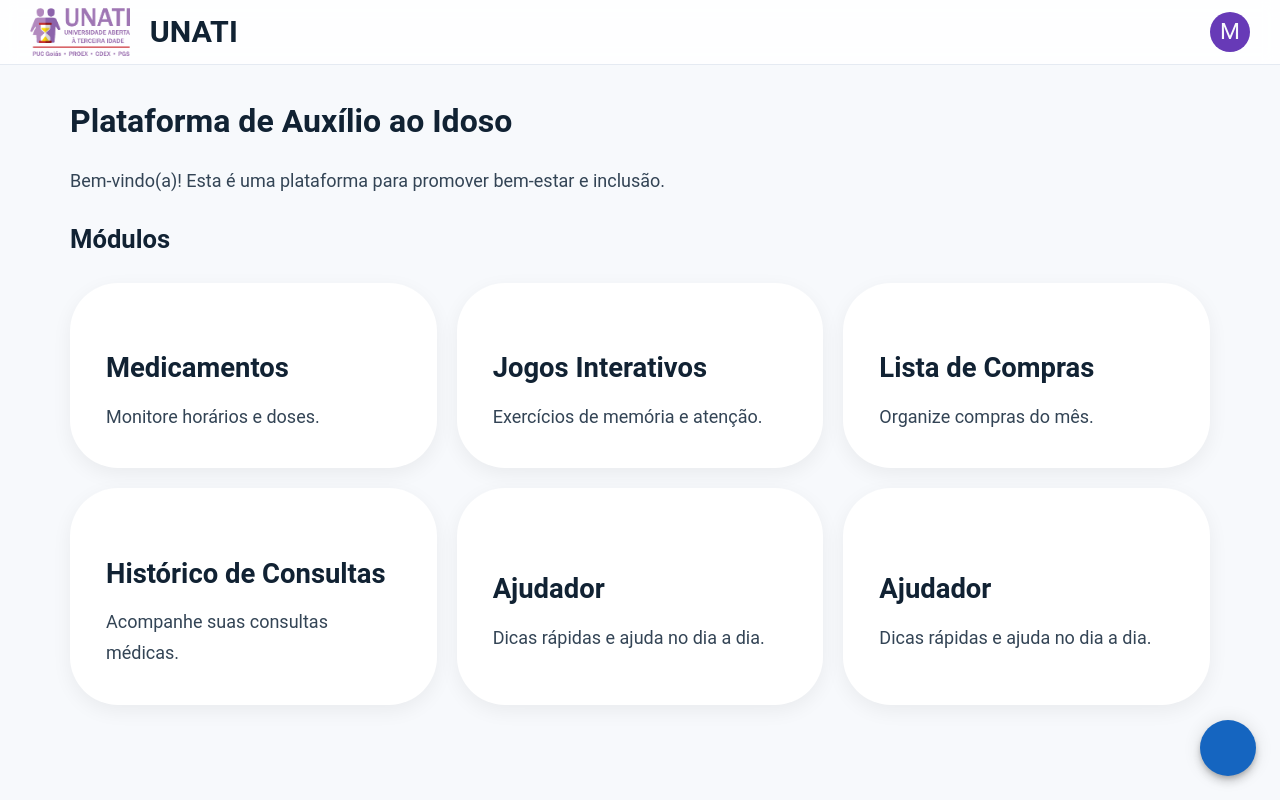
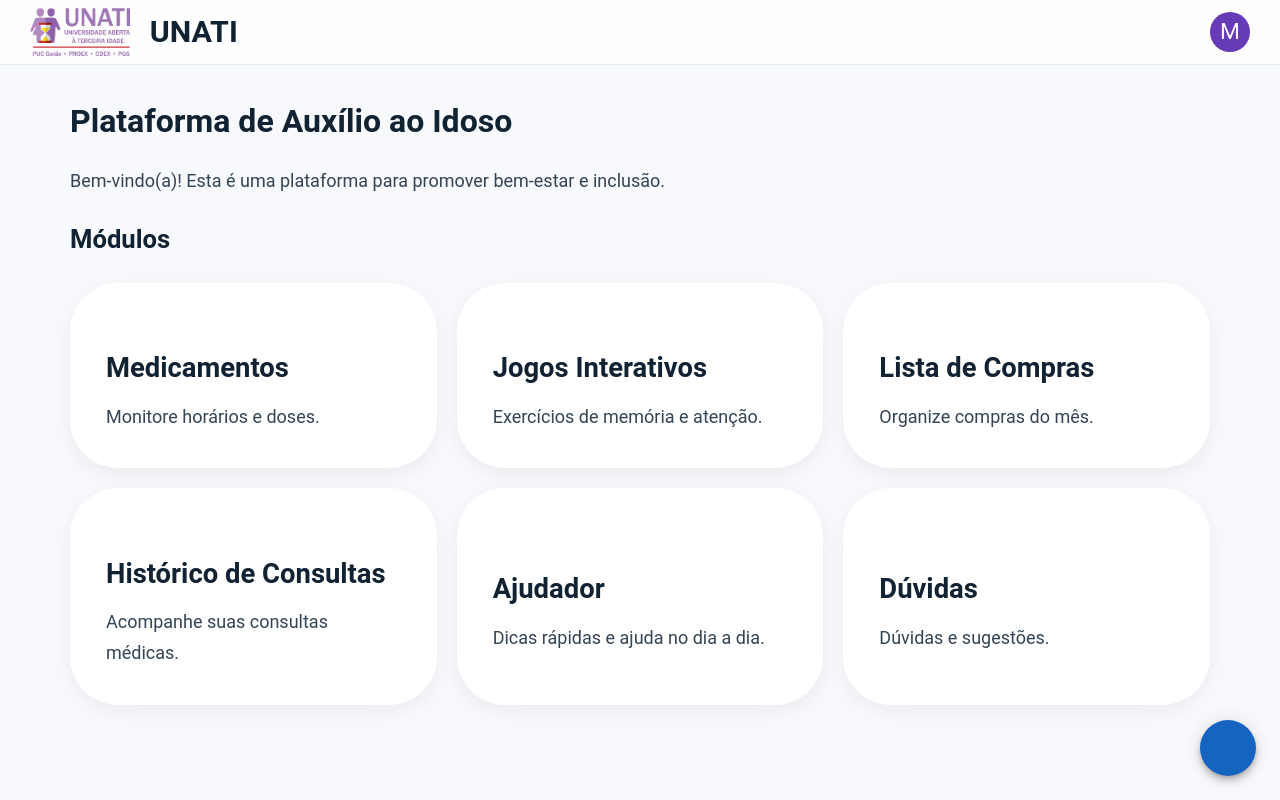
Before and after one commit to projeto-integrador-puc-ads/Projeto-Integrador, a React app in the folder frontend/: page / in a window 1280 px wide. Built offline with nearby package versions, Linux system fonts and the light colour scheme; some icons are missing; the HTML template or start-up script is replaced by a standard one.

Commit message:
update modulegrid

```diff
--- a/frontend/src/components/ModuleGrid.tsx
+++ b/frontend/src/components/ModuleGrid.tsx
@@ -6,6 +6,7 @@
 import HistoryIcon from '@mui/icons-material/History';
 import HelpOutlineIcon from '@mui/icons-material/HelpOutline';
 import { useNavigate } from 'react-router-dom';
+import EscalatorWarningIcon from '@mui/icons-material/EscalatorWarning';
 
 export function ModuleGrid() {
   const navigate = useNavigate();
@@ -36,15 +37,15 @@
       to: '/grupo4/consultas',
     },
     {
-      icon: <HelpOutlineIcon sx={{ fontSize: 40 }} />,
+      icon: <EscalatorWarningIcon sx={{ fontSize: 40 }} />,
       title: 'Ajudador',
       desc: 'Dicas rápidas e ajuda no dia a dia.',
       to: '/grupo5/ajudador',
     },
         {
       icon: <HelpOutlineIcon sx={{ fontSize: 40 }} />,
-      title: 'Ajudador',
-      desc: 'Dicas rápidas e ajuda no dia a dia.',
+      title: 'Dúvidas',
+      desc: 'Dúvidas e sugestões.',
       to: '/grupo6/ajudador',
     },
   ];
```
